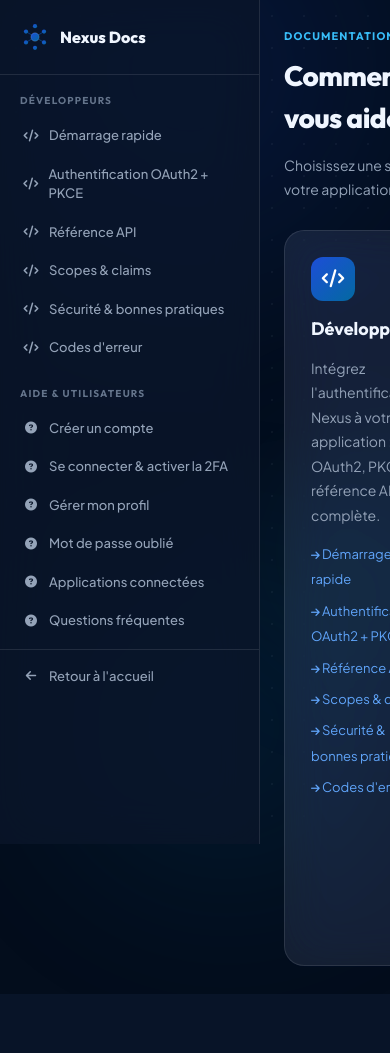
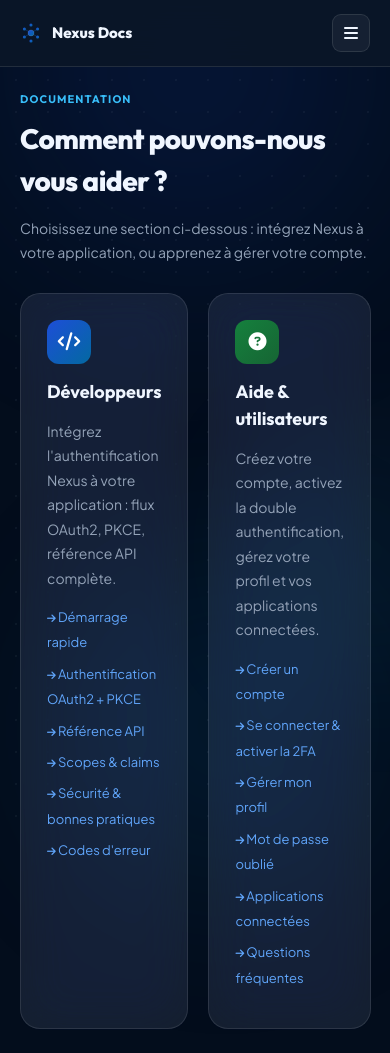
Before and after one commit to aksp66/sso, a Flask app: page /docs in a window 390 px wide; the page is wider, and only the part inside the window is pictured. Before the commit the page ends 994 px from the top of that part, so only its background shows below. Run offline with Flask 3, Linux system fonts and the light colour scheme; parts of the project's set-up code (start-up, migrations or seed data) failed here and were passed over; some libraries are stand-ins or nearby versions.

Commit message:
Fix : navigation invisible sur mobile/tablette (accueil, admin, documentation) — ajout de menus hamburger fonctionnels

```diff
--- a/app/templates/docs/layout.html
+++ b/app/templates/docs/layout.html
@@ -45,7 +45,39 @@
   }
 
   .docs-main { flex:1; padding:40px 48px; max-width:860px; }
-  @media (max-width:900px) { .docs-main { padding:28px 24px; } }
+
+  /* ── Barre mobile + bascule du sidebar ── */
+  .docs-mobile-topbar {
+    display:none;
+    align-items:center; justify-content:space-between;
+    padding:14px 20px;
+    background:rgba(10,22,40,0.92);
+    backdrop-filter:blur(20px); -webkit-backdrop-filter:blur(20px);
+    border-bottom:1px solid var(--glass-border);
+    position:sticky; top:0; z-index:60;
+  }
+  .docs-mobile-topbar span { font-family:'Outfit',sans-serif; font-weight:800; font-size:15px; color:var(--text-primary); }
+  .docs-sidebar-toggle {
+    background:rgba(255,255,255,0.05); border:1px solid var(--glass-border); border-radius:9px;
+    width:38px; height:38px; display:flex; align-items:center; justify-content:center;
+    color:var(--text-primary); font-size:16px; cursor:pointer;
+  }
+  .docs-sidebar-overlay {
+    display:none;
+    position:fixed; inset:0; background:rgba(0,0,0,0.55); z-index:90;
+  }
+  @media (max-width:900px) {
+    .docs-shell { flex-direction:column; }
+    .docs-mobile-topbar { display:flex; }
+    .docs-sidebar {
+      position:fixed; left:0; top:0; height:100vh; z-index:100;
+      transform:translateX(-100%);
+      transition:transform 0.25s ease;
+    }
+    .docs-sidebar.open { transform:translateX(0); }
+    .docs-sidebar-overlay.open { display:block; }
+    .docs-main { padding:24px 20px; }
+  }
 
   .docs-content h1 {
     font-size:28px; font-weight:800; letter-spacing:-0.02em; margin-bottom:8px;
@@ -104,7 +136,20 @@
 
 {% block content %}
 <div class="docs-shell">
-  <aside class="docs-sidebar">
+
+  <!-- ── Barre mobile (hamburger) ── -->
+  <div class="docs-mobile-topbar">
+    <div style="display:flex; align-items:center; gap:10px;">
+      <img src="{{ url_for('static', filename='img/nexus-logo.svg') }}" alt="Nexus" style="width:22px; height:22px;" />
+      <span>Nexus Docs</span>
+    </div>
+    <button type="button" class="docs-sidebar-toggle" id="docs-sidebar-toggle" aria-label="Ouvrir le menu" aria-expanded="false">
+      <i class="fas fa-bars"></i>
+    </button>
+  </div>
+  <div class="docs-sidebar-overlay" id="docs-sidebar-overlay"></div>
+
+  <aside class="docs-sidebar" id="docs-sidebar">
     <a href="{{ url_for('public.home') }}" class="docs-logo">
       <img src="{{ url_for('static', filename='img/nexus-logo.svg') }}" alt="Nexus" />
       <span>Nexus Docs</span>
@@ -141,4 +186,24 @@
     </div>
   </main>
 </div>
+
+<script>
+  (function () {
+    var toggle = document.getElementById('docs-sidebar-toggle');
+    var sidebar = document.getElementById('docs-sidebar');
+    var overlay = document.getElementById('docs-sidebar-overlay');
+    if (!toggle || !sidebar || !overlay) return;
+    function closeSidebar() {
+      sidebar.classList.remove('open');
+      overlay.classList.remove('open');
+      toggle.setAttribute('aria-expanded', 'false');
+    }
+    toggle.addEventListener('click', function () {
+      var isOpen = sidebar.classList.toggle('open');
+      overlay.classList.toggle('open', isOpen);
+      toggle.setAttribute('aria-expanded', isOpen ? 'true' : 'false');
+    });
+    overlay.addEventListener('click', closeSidebar);
+  })();
+</script>
 {% endblock %}
```
Also changed, not shown: app/templates/admin/layout.html (+66 -1 lines), app/templates/home.html (+40 -2 lines).
